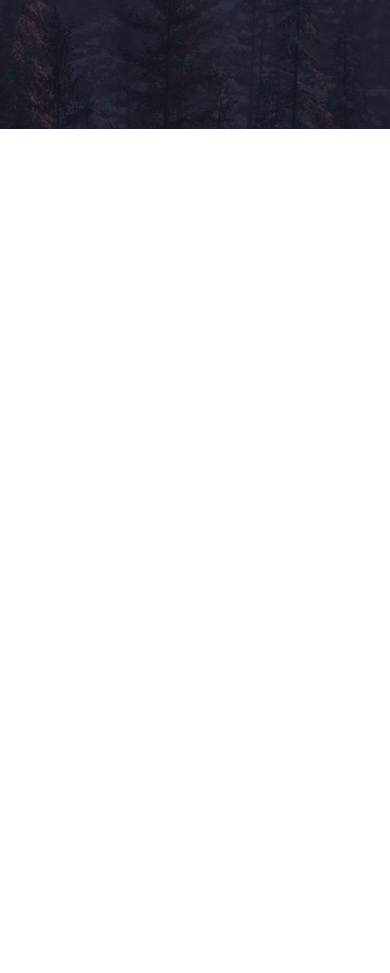
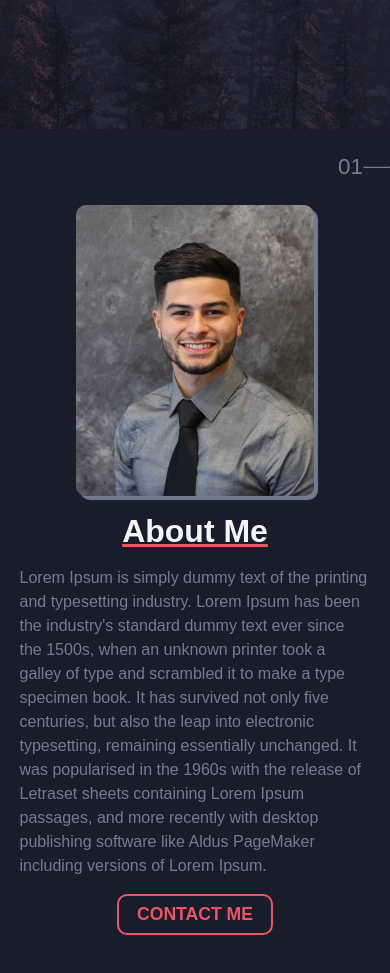
Before and after one commit to stefanwerleman/portfolio-v2, a React (Create React App) app: page / in a window 390 px wide. Shown: the part 715-1688 px from the top of the page. Before the commit the page ends 844 px from the top, so only its background shows below. Built offline with nearby package versions, Linux system fonts and the light colour scheme.

Commit message:
Finished About me design

```diff
--- a/src/App.css
+++ b/src/App.css
@@ -7,12 +7,17 @@
 	overflow: auto;
 }
 
+.Home,
+.About {
+	min-height: 100vh;
+}
+
 ::-webkit-scrollbar {
 	width: 2px;
 }
 
 ::-webkit-scrollbar-track {
-	background-color: transparent;
+	background-color: #747c92;
 }
 
 ::-webkit-scrollbar-thumb {
@@ -23,3 +28,63 @@
 a {
 	text-decoration: none;
 }
+
+.Bookmark {
+	height: 0px;
+	display: flex;
+	flex-direction: row;
+	align-items: center;
+	align-self: flex-end;
+	font-size: 2em;
+	color: #747c92;
+}
+
+.Bookmark hr {
+	width: 50px;
+	border-color: #747c92;
+}
+
+.SectionHeader {
+	color: #f4f4f6;
+	font-size: 3em;
+	font-weight: 600;
+	text-decoration: underline #ed5565;
+	margin: 0px;
+}
+
+button {
+	background-color: transparent;
+	border: 2px solid #ed5565;
+	display: flex;
+	justify-content: center;
+	cursor: pointer;
+	font-weight: 600;
+}
+
+.ContactMeButton:hover,
+.ResumeButton:hover {
+	background-color: #ed5565;
+	color: #191c2a;
+	transition: 0.4s;
+}
+
+@media (max-width: 595px) {
+	.SectionHeader {
+		font-size: 2.5em;
+	}
+}
+
+@media (max-width: 460px) {
+	.SectionHeader {
+		font-size: 2em;
+	}
+
+	.Bookmark {
+		font-size: 1.4em;
+	}
+
+	.Bookmark hr {
+		width: 25px;
+		border-color: #747c92;
+	}
+}
--- a/src/App.js
+++ b/src/App.js
@@ -1,20 +1,20 @@
 import './App.css';
 
 // Router
-import { BrowserRouter, Route } from 'react-router-dom';
+import { BrowserRouter } from 'react-router-dom';
 
 // Child Components
 import Navigation from './components/navigation/Navigation';
 import Home from './components/home/Home';
+import About from './components/about/About';
 
 function App() {
 	return (
 		<div className='App'>
 			<BrowserRouter>
 				<Navigation />
-				<Route path='/'>
-					<Home />
-				</Route>
+				<Home />
+				<About />
 			</BrowserRouter>
 		</div>
 	);
--- /dev/null
+++ b/src/components/about/About.css
@@ -0,0 +1,95 @@
+.About {
+	display: flex;
+	flex-direction: column;
+	justify-content: center;
+	align-items: center;
+}
+
+.AboutBody {
+	width: 70%;
+	height: 100%;
+	display: inherit;
+	flex-direction: row;
+	justify-content: center;
+}
+
+.AboutImage {
+	height: auto;
+	width: 350px;
+	border-radius: 10px;
+	margin: 0px 40px 0px 0px;
+	box-shadow: 4px 4px 1px #747c92;
+}
+
+.AboutDescription {
+	display: flex;
+	flex-direction: column;
+	justify-content: space-between;
+}
+
+.SectionBody {
+	word-wrap: break-word;
+	color: #747c92;
+	line-height: 1.5em;
+}
+
+.ContactMeButton {
+	font-size: 1.1em;
+	color: #ed5565;
+	border-radius: 10px;
+	padding: 15px 25px 15px 25px;
+}
+
+@media (max-width: 1076px) {
+	.AboutBody {
+		width: 90%;
+	}
+}
+
+@media (max-width: 837px) {
+	.AboutBody {
+		display: flex;
+		flex-direction: column;
+		justify-content: center;
+		align-items: center;
+	}
+
+	.AboutImage {
+		margin: 0px 0px 17px 0px;
+		width: 300px;
+	}
+
+	.AboutDescription {
+		display: inherit;
+		flex-direction: column;
+		align-items: center;
+	}
+
+	.SectionText {
+		display: inherit;
+		flex-direction: inherit;
+		align-items: center;
+	}
+}
+
+@media (max-width: 595px) {
+	.AboutImage {
+		width: 250px;
+	}
+}
+
+@media (max-width: 441px) {
+	.AboutImage {
+		width: 238px;
+	}
+}
+
+@media (max-width: 404px) {
+	.About {
+		justify-content: space-evenly;
+	}
+
+	.ContactMeButton {
+		padding: 8px 18px 8px 18px;
+	}
+}
--- /dev/null
+++ b/src/components/about/About.js
@@ -0,0 +1,45 @@
+import './About.css';
+import React from 'react';
+
+// Router
+import { Link } from 'react-router-dom';
+
+import Img from './profile-pic.png';
+
+function About() {
+	return (
+		<div className='About'>
+			<div className='Bookmark'>
+				<p>01</p>
+				<hr />
+			</div>
+			<div className='AboutBody'>
+				<img className='AboutImage' src={Img} />
+				<div className='AboutDescription'>
+					<div className='SectionText'>
+						<p className='SectionHeader'>About Me</p>
+						<p className='SectionBody'>
+							Lorem Ipsum is simply dummy text of the printing and
+							typesetting industry. Lorem Ipsum has been the
+							industry's standard dummy text ever since the 1500s,
+							when an unknown printer took a galley of type and
+							scrambled it to make a type specimen book. It has
+							survived not only five centuries, but also the leap
+							into electronic typesetting, remaining essentially
+							unchanged. It was popularised in the 1960s with the
+							release of Letraset sheets containing Lorem Ipsum
+							passages, and more recently with desktop publishing
+							software like Aldus PageMaker including versions of
+							Lorem Ipsum.
+						</p>
+					</div>
+					<Link to='/contact'>
+						<button className='ContactMeButton'>CONTACT ME</button>
+					</Link>
+				</div>
+			</div>
+		</div>
+	);
+}
+
+export default About;
--- a/src/components/home/Home.css
+++ b/src/components/home/Home.css
@@ -1,6 +1,5 @@
 .Home {
 	position: relative;
-	min-height: 100vh;
 	display: flex;
 	justify-content: center;
 	align-items: center;
@@ -48,7 +47,7 @@
 	color: #ffffff;
 }
 
-img {
+.FrontImage {
 	height: auto;
 	width: 247px;
 	border-radius: 26px;
--- a/src/components/home/Home.js
+++ b/src/components/home/Home.js
@@ -7,7 +7,7 @@ function Home() {
 	return (
 		<div className='Home'>
 			<div className='FrontHeader'>
-				<img src={Img} alt='self_image' />
+				<img className='FrontImage' src={Img} alt='self_image' />
 				<div className='FrontBody'>
 					<p className='HeaderName'>Stefan Werleman</p>
 					<p className='SubName'>Full Stack Developer</p>
--- a/src/components/navigation/Navigation.css
+++ b/src/components/navigation/Navigation.css
@@ -60,23 +60,13 @@
 }
 
 .ResumeButton {
-	background-color: transparent;
-	border: 1px solid #ed5565;
 	color: #ed5565;
 	border-radius: 10px;
 	padding: 10px 15px 10px 15px;
-	display: flex;
-	justify-content: center;
 }
 
 .ResumeButton p {
 	margin: 0px;
-}
-
-.ResumeButton:hover {
-	background-color: #ed5565;
-	color: #191c2a;
-	transition: 0.4s;
 }
 
 @media (max-width: 768px) {
@@ -119,7 +109,7 @@
 		transition: 0.4s;
 	}
 
-	a {
+	.NavList a {
 		width: 100%;
 	}
 }
```
Also changed, not shown: src/components/about/profile-pic.png (added).
